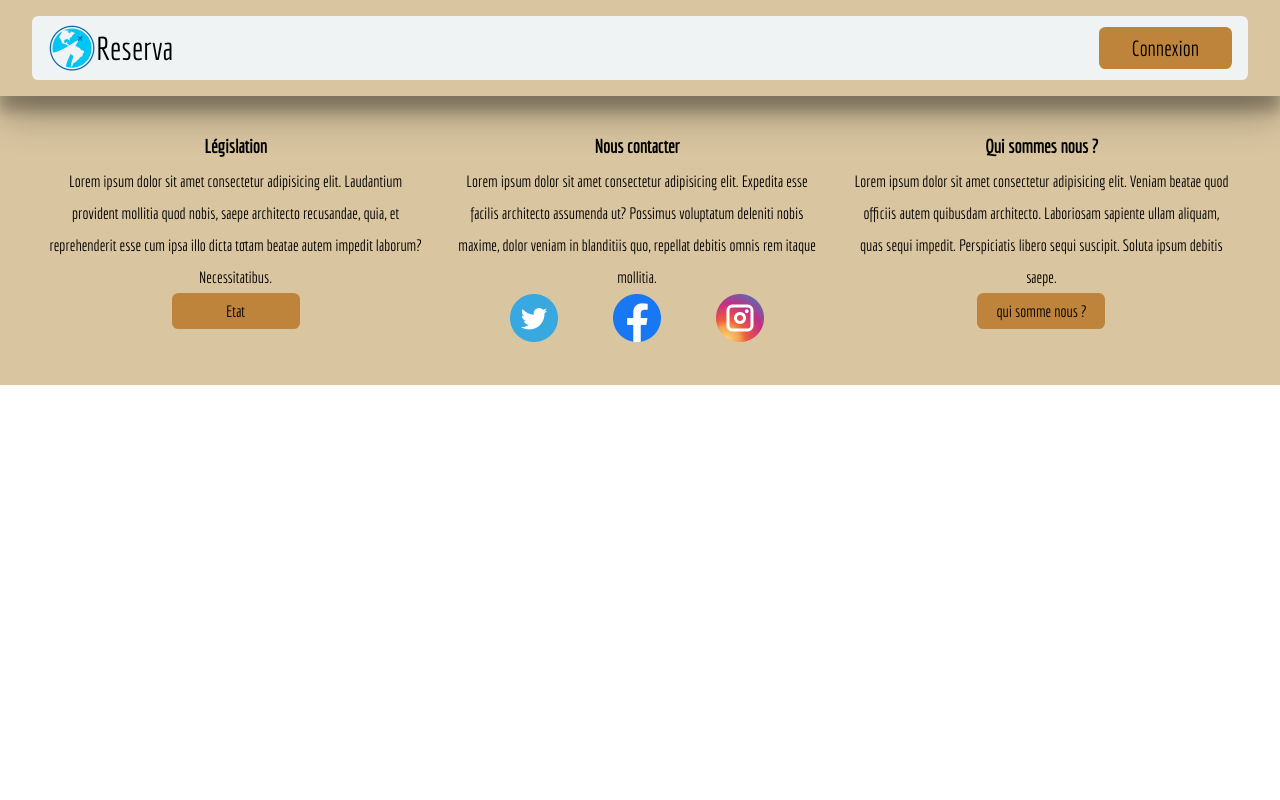
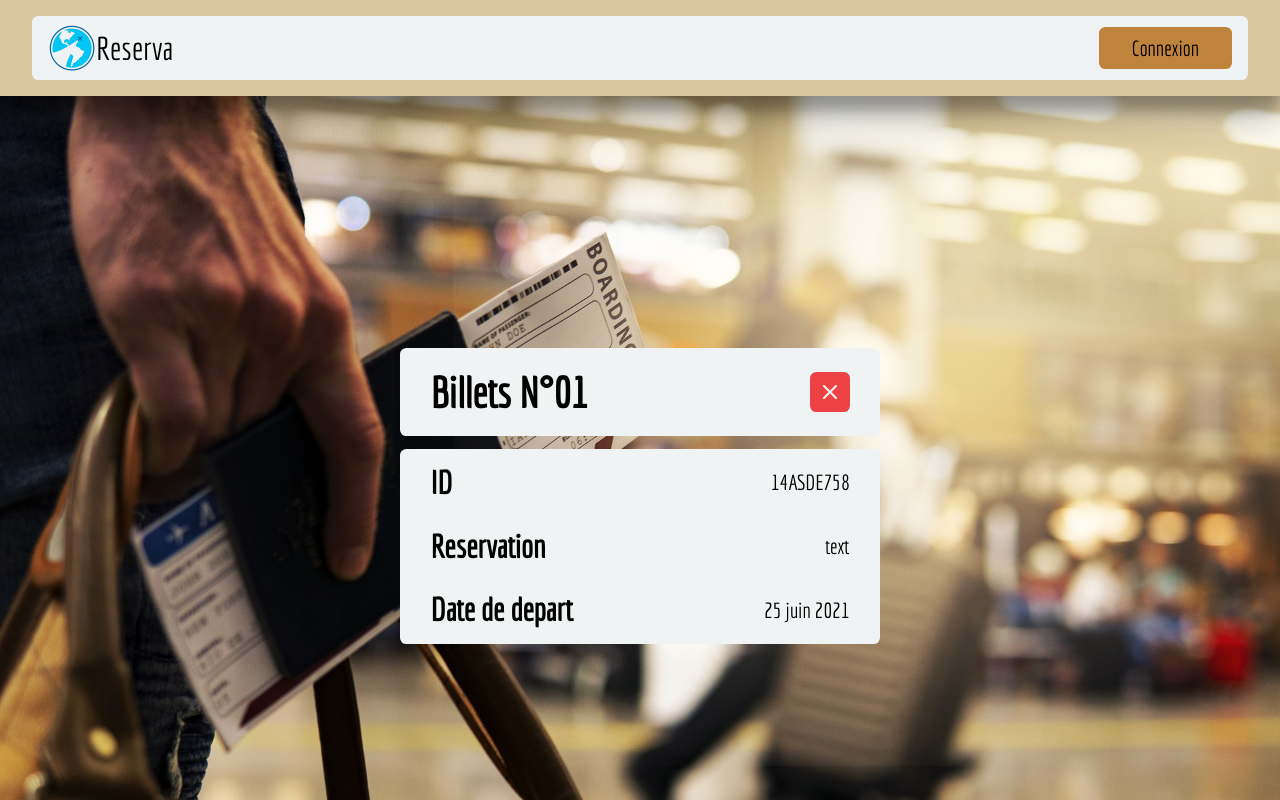
Before and after one commit to MyriamOL/projet-compagnie-aerienne, a React (Create React App) app: page /billets-voles in a window 1280 px wide. Shown: the top 800 px of the page. Built offline with nearby package versions, Linux system fonts and the light colour scheme.

Commit message:
billets de voles pages
23/05/2023 22:19

```diff
--- a/src/router/Main.js
+++ b/src/router/Main.js
@@ -4,6 +4,7 @@ import Accueil from "../views/Accueil";
 import QuiSommesNous from "../views/QuiSommesNous";
 import ListeResultats from "../views/ListeResultats";
 import ListeAeroports from "../views/ListeAeroports";
+import BilletsVoles from "../views/BilletsVoles";
 
 export default function Main() {
   return (
@@ -12,6 +13,7 @@ export default function Main() {
       <Route path="/qui-sommes-nous" element={<QuiSommesNous />} />
       <Route path="/liste-resultats" element={<ListeResultats />} />
       <Route path="/liste-aeroports" element={<ListeAeroports />} />
+      <Route path="/billets-voles" element={<BilletsVoles />} />
     </Routes>
   );
 }
--- /dev/null
+++ b/src/styles/BilletsVoles.css
@@ -0,0 +1,87 @@
+@import url("./RootFontsPrint/root.css");
+
+#BilletsVoles {
+    background: url(../assets/img/accueil/travel-g5d21d0563_1920.jpg) no-repeat center/cover;
+    display: flex;
+    height: 800px;
+    align-items: center;
+    justify-content: center;
+}
+
+#BilletsVoles .Billet {
+    display: flex;
+    flex-direction: column;
+    margin: 8%;
+    width: 100rem;
+}
+
+#BilletsVoles .id,
+#BilletsVoles .reservation,
+#BilletsVoles .dateDepart,
+#BilletsVoles .titre {
+    align-items: center;
+}
+
+#BilletsVoles button {
+    border: 0.1rem solid transparent;
+    background-color: var(--red);
+    display: flex;
+    justify-content: center;
+    align-items: center;
+    width: 2.5rem;
+    height: 2.5rem;
+    border-radius: var(--border-radius);
+}
+
+#BilletsVoles button:hover {
+    opacity: var(--opacity);
+}
+
+#BilletsVoles svg {
+    color: var(--white);
+}
+
+#BilletsVoles button:active,
+#BilletsVoles button:focus {
+    box-shadow: inset 0 0 1.3rem gray;
+    border: 0.1rem solid gray;
+    opacity: 1;
+}
+
+#BilletsVoles .titre {
+    display: flex;
+    justify-content: space-between;
+}
+
+#BilletsVoles .info,
+#BilletsVoles .titre {
+    margin: .4rem 0rem;
+    padding: .1rem 1.9rem;
+    background: var(--white);
+    border-radius: var(--border-radius);
+}
+
+#BilletsVoles .id,
+#BilletsVoles .reservation,
+#BilletsVoles .dateDepart {
+    display: flex;
+    justify-content: space-between;
+}
+
+/* media queries pour l'adaptatif */
+@media (min-width: 576px) {
+    #BilletsVoles .Billet {
+        margin: 0;
+        width: 30rem;
+    }
+}
+
+@media (min-width: 768px) {}
+
+@media (min-width: 992px) {}
+
+@media (min-width: 1200px) {}
+
+@media (min-width: 1400px) {}
+
+@media (min-width: 1600px) {}
--- a/src/views/Accueil.js
+++ b/src/views/Accueil.js
@@ -29,7 +29,7 @@ export default function Accueil() {
   const [airports, setAirports] = useState([]);
 
   const url =
-    "http://api.aviationstack.com/v1/airports?access_key=6c3b4717facb660a591728666e5b37fb";
+    "http://api.aviationstack.com/v1/airports?access_key=a7dc730ff64b6884f4eec751b957d1e1";
 
   const loadAirports = useCallback(async () => {
     const response = await fetch(url);
--- /dev/null
+++ b/src/views/BilletsVoles.js
@@ -0,0 +1,47 @@
+import React from "react";
+
+import "../styles/BilletsVoles.css";
+
+function BilletsVoles() {
+  return (
+    <main id="BilletsVoles">
+      <div className="Billet">
+        <div className="titre">
+          <h1>Billets N°01</h1>
+          <button>
+            <svg
+              width="1.5rem"
+              height="1.5rem"
+              fill="none"
+              stroke="currentColor"
+              stroke-linecap="round"
+              stroke-linejoin="round"
+              stroke-width="2"
+              viewBox="0 0 24 24"
+              xmlns="http://www.w3.org/2000/svg"
+            >
+              <path d="M18 6 6 18"></path>
+              <path d="m6 6 12 12"></path>
+            </svg>
+          </button>
+        </div>
+        <div className="info">
+          <div className="id">
+            <h2>ID</h2>
+            <p>14ASDE758</p>
+          </div>
+          <div className="reservation">
+            <h2>Reservation</h2>
+            <p>text</p>
+          </div>
+          <div className="dateDepart">
+            <h2>Date de depart</h2>
+            <p>25 juin 2021</p>
+          </div>
+        </div>
+      </div>
+    </main>
+  );
+}
+
+export default BilletsVoles;
```
